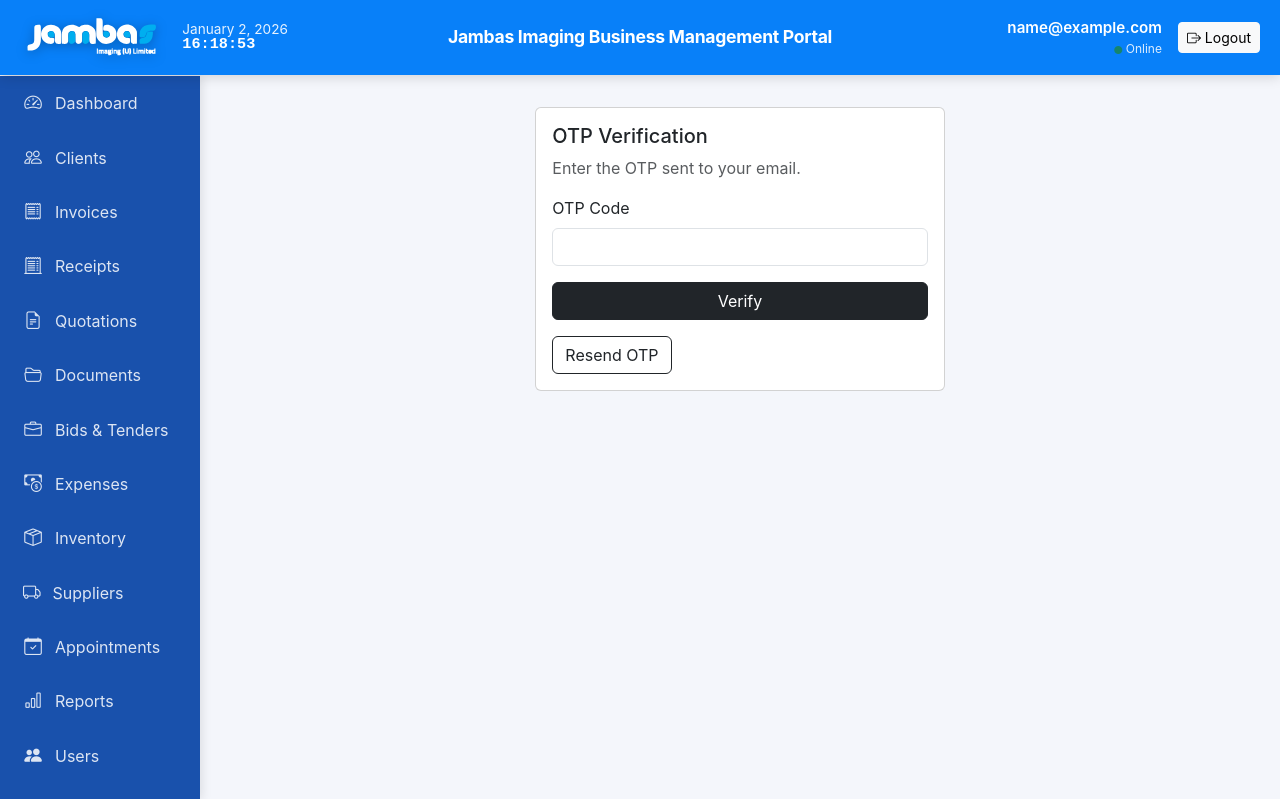
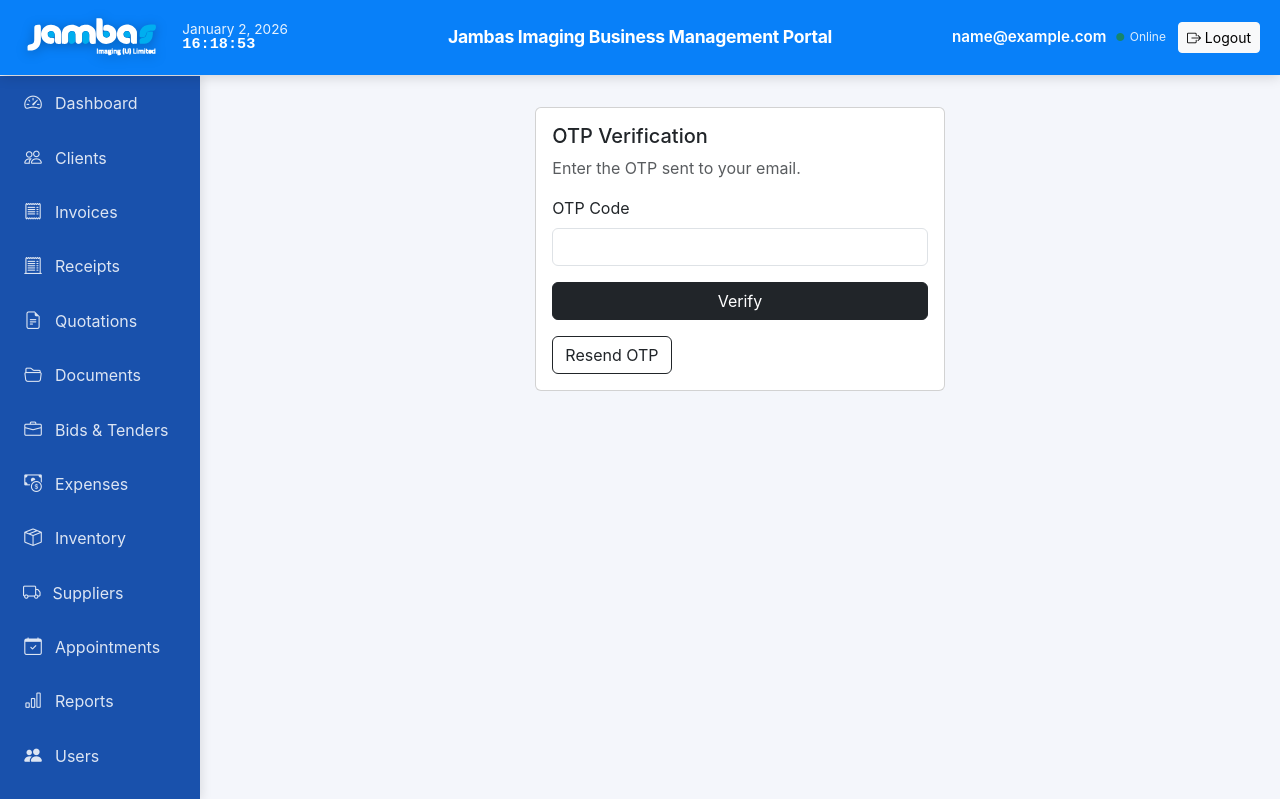
Before and after one commit to nekiwanuka/jcms-portal, a Django app: page /accounts/otp/ in a window 1280 px wide. Shown: the top 799 px of the page. Run offline with Django 4.2, Linux system fonts and the light colour scheme; the visitor is signed in with stand-in values (Sample User, id 1).

Commit message:
UI: align header user details inline

```diff
--- a/templates/base.html
+++ b/templates/base.html
@@ -127,12 +127,16 @@
       .app-header .user-section {
         display: flex;
         align-items: center;
-        gap: 1rem;
+        gap: 0.75rem;
         flex-shrink: 0;
+        padding: 0.25rem 0;
       }
 
       .app-header .user-info {
-        text-align: right;
+        display: flex;
+        align-items: center;
+        gap: 0.6rem;
+        white-space: nowrap;
       }
 
       .app-header .user-email {
@@ -141,6 +145,9 @@
       }
 
       .app-header .user-status {
+        display: inline-flex;
+        align-items: center;
+        gap: 0.35rem;
         font-size: 0.75rem;
         opacity: 0.85;
       }
```
